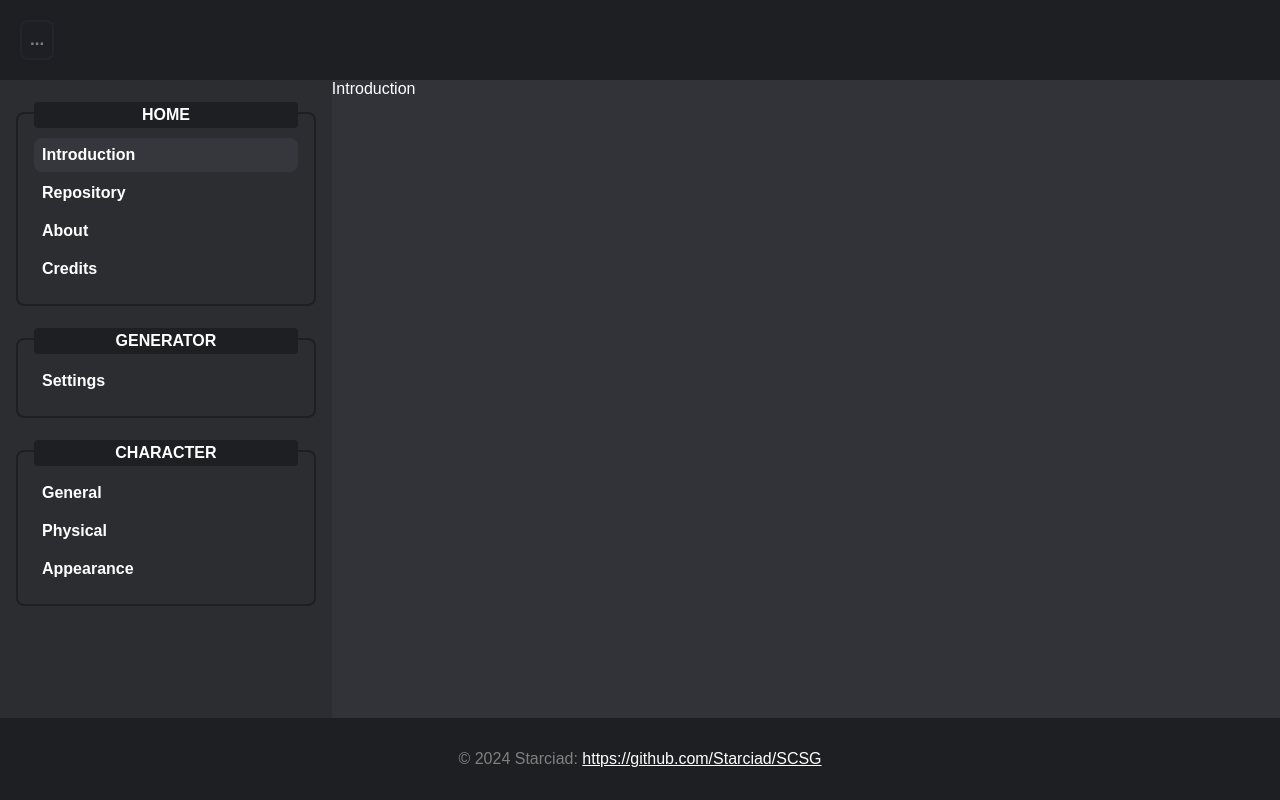
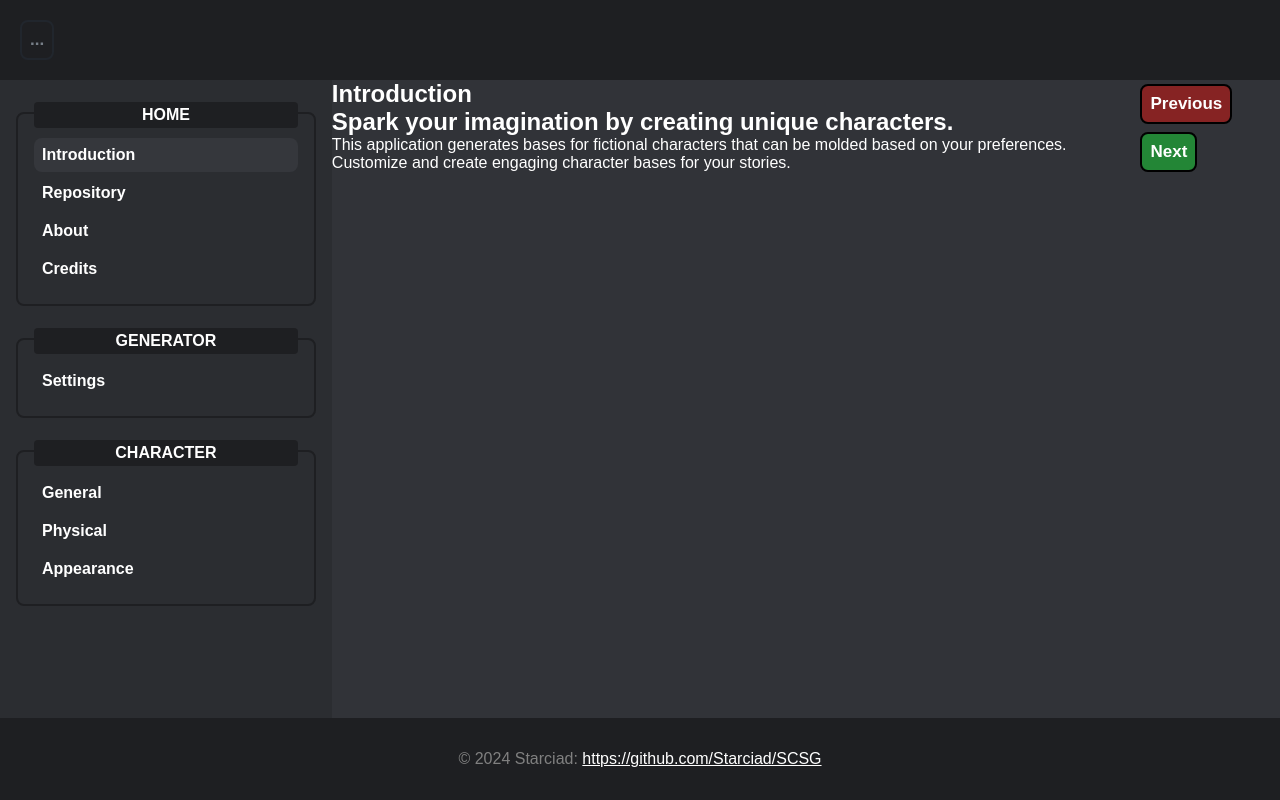
Before and after one commit to Starciad/SCSG, a plain HTML site: page index.html in a window 1280 px wide. Drawn offline with Linux system fonts and the light colour scheme.

Commit message:
feat: Add controls panel.

```diff
--- a/index.html
+++ b/index.html
@@ -43,6 +43,7 @@
     <link rel="stylesheet" href="styles/elements/buttons.css">
     <link rel="stylesheet" href="styles/elements/box.css">
     <link rel="stylesheet" href="styles/elements/table.css">
+    <link rel="stylesheet" href="styles/elements/appElements.css">
 
     <!-- META TAGS -->
     <!-- Primary Meta Tags -->
@@ -89,12 +90,19 @@
             </aside>
 
             <main class="page-main">
+                <div class="page-content">
                     <div class="app-sections">
                         <!-- HOME -->
                         <div class="app-section-category" data-name="HOME">
                             <!-- INTRO -->
                             <section class="app-section app-intro" data-name="Introduction">
-                            Introduction
+                                <h1>Introduction</h1>
+
+                                <h2>Spark your imagination by creating unique characters.</h2>
+                                <p>This application generates bases for fictional characters that can be molded based on
+                                    your preferences. Customize and create engaging character bases for your stories.
+                                </p>
+
                             </section>
 
                             <!-- INTRO -->
@@ -119,12 +127,10 @@
 
                             </section>
                         </div>
+                    </div>
 
-                    </div>
                     <!-- CHARACTER -->
                     <div class="app-section-category" data-name="CHARACTER">
-
-
                         <!-- GENERAL -->
                         <section class="app-section" data-name="General">
 
@@ -141,7 +147,13 @@
                         </section>
                     </div>
                 </div>
+
+                <div class="page-control-panel">
+                    <button id="control-panel-btn-previous" class="btn btn-destructive">Previous</button>
+                    <button id="control-panel-btn-next" class="btn btn-primary-success">Next</button>
+                </div>
             </main>
+        </div>
 
         <div class="page-footer">
             <footer>
@@ -150,7 +162,6 @@
             </footer>
         </div>
     </div>
-    </div>
 </body>
 
 </html>
```
Lines whose indentation alone changed are shown as unchanged.
